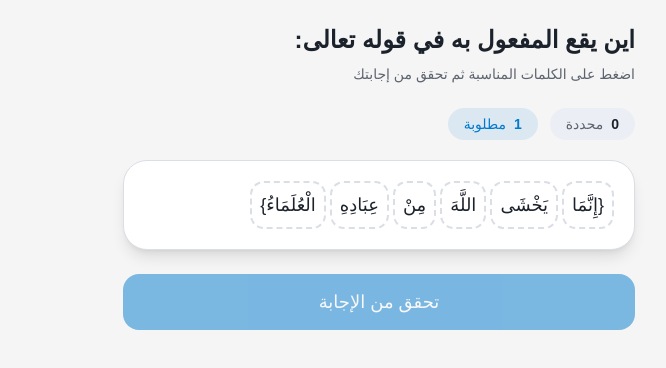
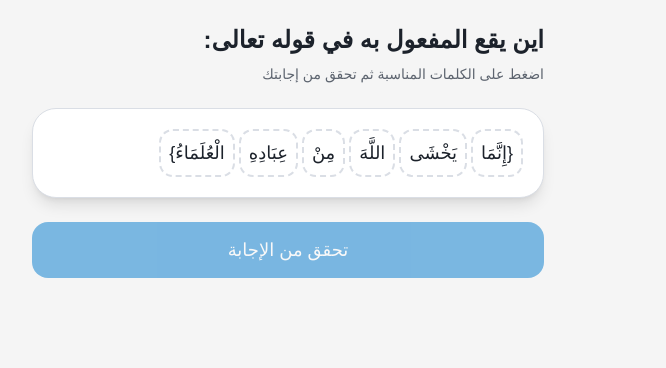
Before and after one commit to murtadha/v0-student-quiz-app, a Next.js app: page /mark in a window 1280 px wide. Shown: the top 368 px of the page, without its empty margins (463-1129 px from the left). Built offline with nearby package versions, Linux system fonts and the light colour scheme; a web font is replaced by a local one.

Commit message:
style: hide selection counter animation delay
Removed inline animation delay style for selection counter

```diff
--- a/components/mark-interface.tsx
+++ b/components/mark-interface.tsx
@@ -163,7 +163,7 @@ export function MarkInterface() {
         </div>
 
         {/* Selection counter */}
-        <div className="mb-5 flex items-center gap-3 animate-slide-up" style={{ animationDelay: "50ms" }}>
+        {/* <div className="mb-5 flex items-center gap-3 animate-slide-up" style={{ animationDelay: "50ms" }}>
           <div className="flex items-center gap-2 bg-muted rounded-full px-4 py-1.5 text-sm text-muted-foreground">
             <span className="font-bold text-foreground">{selectedCount}</span>
             <span>محددة</span>
@@ -172,7 +172,7 @@ export function MarkInterface() {
             <span className="font-bold">{correctTotal}</span>
             <span>مطلوبة</span>
           </div>
-        </div>
+        </div> */}
 
         {/* Word cloud / paragraph */}
         <div
```
